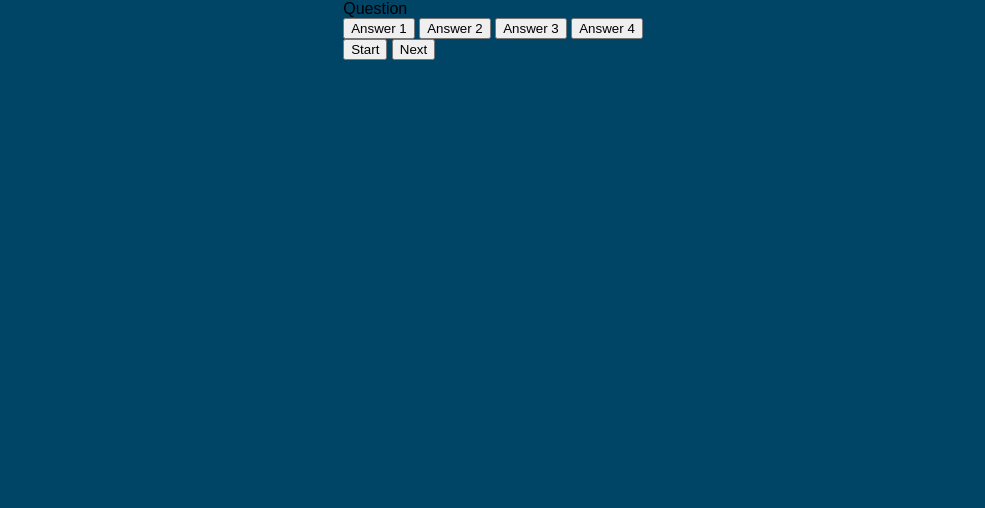
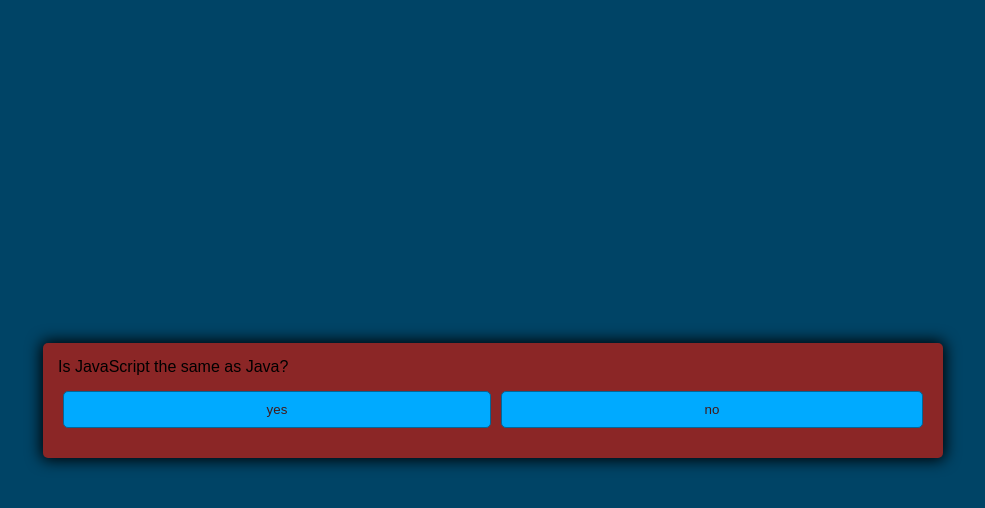
Before and after one commit to OSCARHERNANDEZ2022/code-quiz, a plain HTML site: page index.html in a window 1280 px wide. Both pictures are taken after a click on the button "Start". Shown: the whole page, without its empty margins (147-1132 px from the left). Drawn offline with Linux system fonts and the light colour scheme.

Commit message:
question and answers updated

```diff
--- a/index.html
+++ b/index.html
@@ -13,10 +13,12 @@
        <div id="question-container" class="hide">
            <div id="question">Question</div>
            <div id="answer-buttons" class="btn-grid">
-                <button class="btn">Answer 1</button>
+               <button class="btn" >Answer 1</button>
                <button class="btn">Answer 2</button>
                <button class="btn">Answer 3</button>
-                <button class="btn">Answer 4</button>        </div>
+               <button class="btn">Answer 4</button>
+           </div>
+       </div>
        <div class="controls">
            <button id="start-btn" class="start-btn btn">Start</button>
            <button id="next-btn" class="next-btn btn hide">Next</button>
--- a/script.js
+++ b/script.js
@@ -0,0 +1,103 @@
+const startButton = document.getElementById('start-btn')
+const nextButton = document.getElementById('next-btn')
+const questionContainerElement = document.getElementById('question-container')
+const questionElement = document.getElementById('question')
+const answerButtonsElement = document.getElementById('answer-buttons')
+
+let shuffledQuestions, currentQuestionIndex
+
+startButton.addEventListener('click', startGame)
+nextButton.addEventListener('click', () => {
+    currentQuestionIndex++
+    setNextQuestion()
+})
+
+function startGame() {
+  startButton.classList.add('hide')
+  shuffledQuestions = questions.sort(() => Math.random() -.5)
+  currentQuestionIndex = 0
+  questionContainerElement.classList.remove('hide')
+  setNextQuestion()
+}
+
+function setNextQuestion () {
+    resetState()
+  showQuestion(shuffledQuestions[currentQuestionIndex])
+}
+
+function showQuestion(question) {
+  questionElement.innerText = question.question
+  question.answers.forEach(answer => {
+      const button = document.createElement('button')
+      button.innerText = answer.text
+      button.classList.add('btn')
+      if (answer.correct) {
+          button.dataset.correct = answer.correct
+      }
+      button.addEventListener('click', selectAnswer)
+      answerButtonsElement.appendChild(button)
+  })
+}
+
+function resetState() {
+    clearStatusClass(document.body)
+    nextButton.classList.add('hide')
+    while (answerButtonsElement.firstChild) {
+        answerButtonsElement.removeChild(answerButtonsElement.firstChild)
+    }
+}
+
+function selectAnswer(e) {
+  const selectedButton = e.target
+  const correct = selectedButton.dataset.correct
+  setStatusClass(document.body, correct)
+  Array.from(answerButtonsElement.children).forEach(button => {
+      setStatusClass(button, button.dataset.correct)
+  })
+  if (shuffledQuestions.length > currentQuestionIndex + 1) {
+    nextButton.classList.remove('hide')
+  } else {
+      startButton.innerText = 'Restart'
+      startButton.classList.remove('hide')
+  }
+
+}
+
+function setStatusClass(element, correct) {
+    clearStatusClass(element)
+    if (correct) {
+        element.classList.add('correct')
+    } else {
+        element.classList.add('wrong')
+    }
+}
+
+function clearStatusClass(element) {
+    element.classList.remove('correct')
+    element.classList.remove('wrong')
+}
+
+const questions = [
+    {
+        question: 'Is JavaScript the same as Java?',
+        answers: [
+            {text: 'yes', correct: true},
+            {text: 'no', correct: false}
+        ]
+    },
+    {
+        question: 'is space around similar to space between?',
+        answers: [
+            {text: 'no', correct: false},
+            {text: 'yes', correct: true}
+        ]
+    },
+    {
+        question: 'what does media query allow you to do?',
+        answers: [
+            {text: 'check the videos and web content', correct: false},
+            {text: 'allows you to apply certain CSS rules when a condition is met', correct: true},
+            {text: 'allows you to apply CSS to everything inside of a div', correct: false}
+        ]
+    },
+]
--- a/styles.css
+++ b/styles.css
@@ -4,10 +4,12 @@
 }
 
 :root {
-    --hue-neutral:200;
+    --hue-neutral: 200;
     --hue-wrong: red;
     --hue-correct: green;
 }
+
+/* body styles */
 
 body {
     --hue: var(--hue-neutral);
@@ -15,6 +17,7 @@
     margin: 0;
     display: flex;
     width: 100vw;
+    height: 100vh;
     justify-content: center;
     align-items: center;
     background-color: hsl(var(--hue), 100%, 20%);
@@ -23,3 +26,65 @@
 body.correct {
     --hue: var(--hue-correct);
 }
+
+body.wrong {
+    --hue: var(--hue-wrong);
+}
+
+/* container styles */
+
+.container {
+    width: 900px;
+    max-width: 80%;
+    background-color: rgb(139, 38, 38);
+    border-radius: 5px;
+    padding: 15px;
+    box-shadow: 0 0 15px 2px;
+}
+
+/* btn style */
+
+.btn-grid {
+    display: grid;
+    grid-template-columns: repeat(2, auto);
+    gap: 10px;
+    margin: 15px 5px;
+}
+
+.btn {
+    --hue: var(--hue-neutral);
+    border: 1px solid hsl(var(--hue), 100%, 30%);
+    background-color: hsl(var(--hue), 100%, 50%);
+    border-radius: 5px;
+    padding: 10px 15px;
+    color: rgb(65, 26, 26);
+    outline: none;
+}
+
+.btn:hover {
+    border-color: rgb(15, 7, 7);
+}
+
+.btn.correct {
+    --hue: var(--hue-correct);
+}
+
+.btn.wrong {
+    --hue: var(--hue-wrong);
+}
+
+.start-btn, .next-btn {
+    font-size: 2rem;
+    font-weight: bold;
+    padding: 10px 20px;
+}
+
+.controls {
+    display: flex;
+    justify-content: center;
+    align-items: center;
+}
+
+.hide {
+    display: none;
+}
```
Lines whose indentation alone changed are shown as unchanged.
